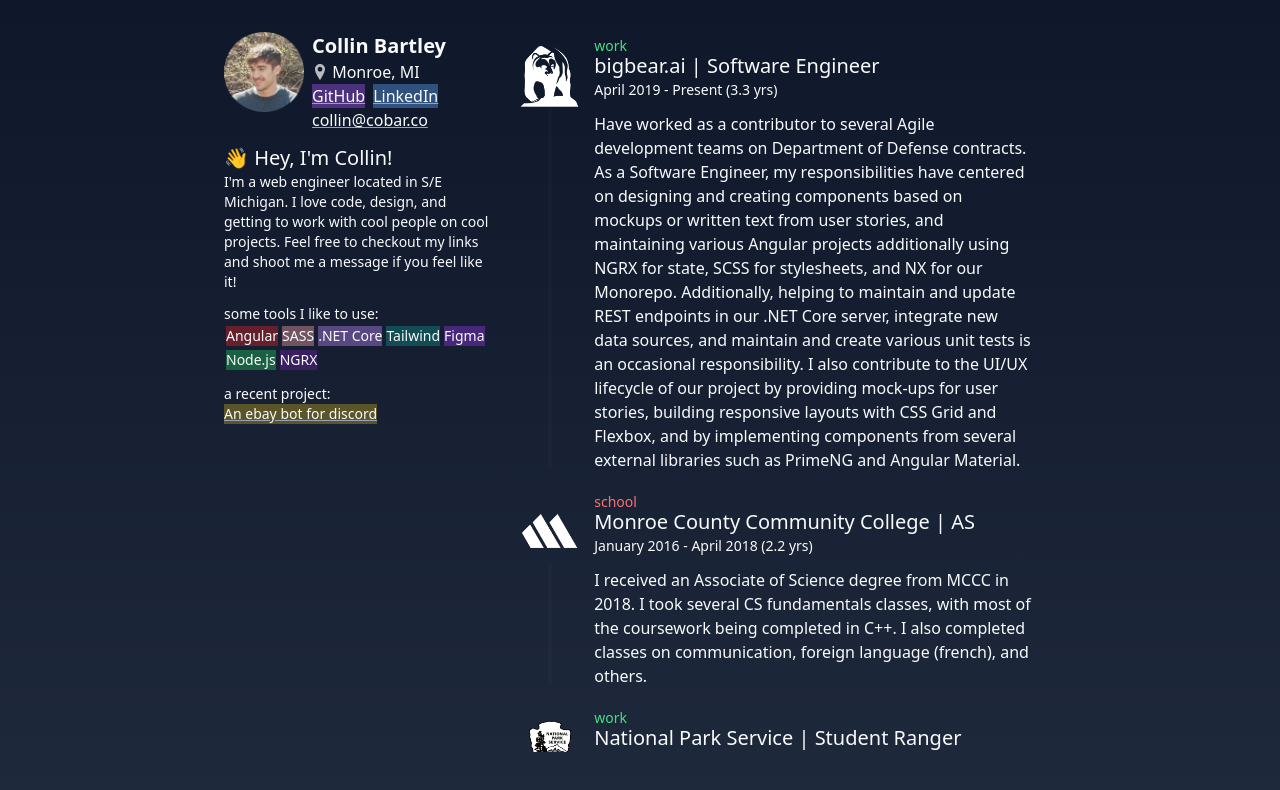
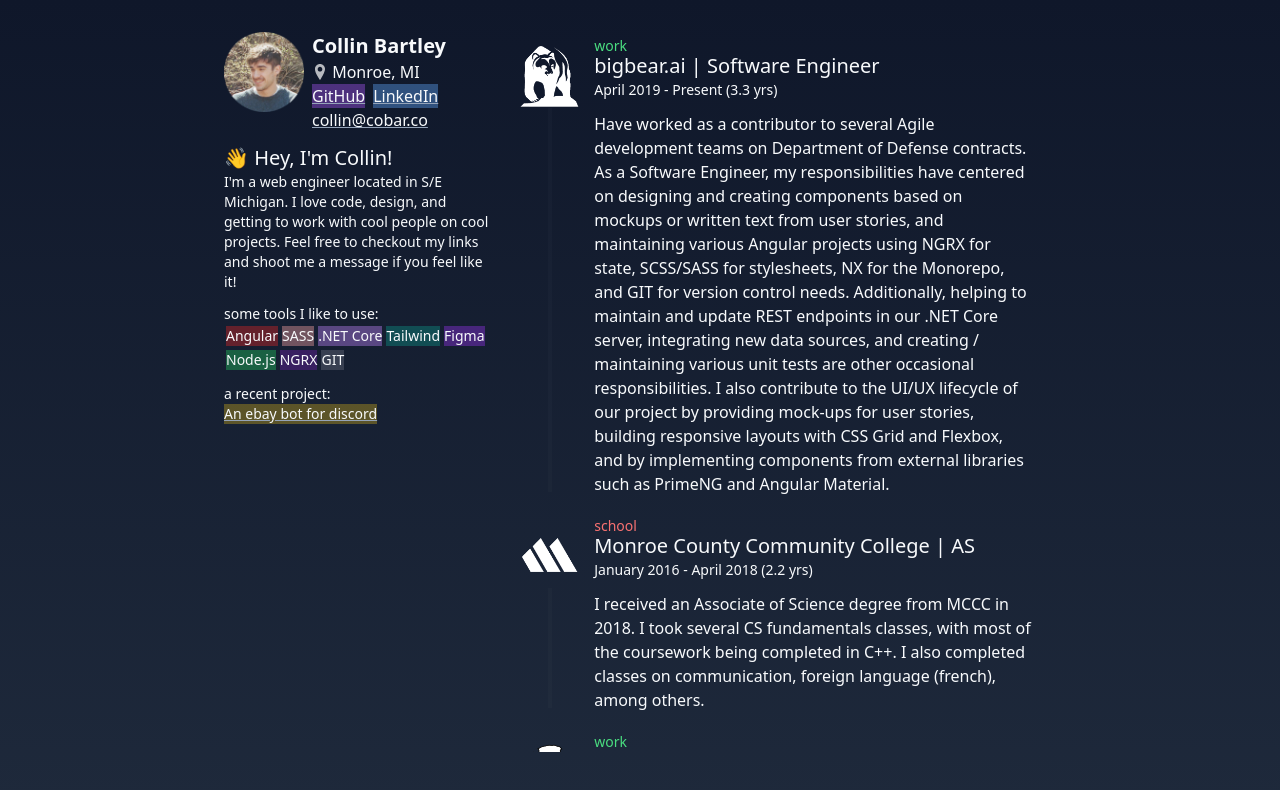
Before and after one commit to collinbartley/cobar, an Angular app: page / in a window 1280 px wide. Shown: the top 790 px of the page. Built offline with nearby package versions, Linux system fonts and the light colour scheme.

Commit message:
A few minor content tweaks.

```diff
--- a/src/app/app.component.html
+++ b/src/app/app.component.html
@@ -5,16 +5,16 @@
   <div class="col-span-1 md:col-span-2 overflow-scroll md:max-h-[90vh] md:pr-6">
     <app-entry iconPath="../assets/bigbear.png" entryType="work" title="bigbear.ai | Software Engineer" startDate="4/1/2019">
       Have worked as a contributor to several Agile development teams on Department of Defense contracts.
-      As a Software Engineer, my responsibilities have centered on designing and creating components based on mockups or written text from user stories, and maintaining various Angular projects additionally using NGRX for state, SCSS for stylesheets, and NX for our Monorepo.
-      Additionally, helping to maintain and update REST endpoints in our .NET Core server, integrate new data sources, and maintain and create various unit tests is an occasional responsibility.
-      I also contribute to the UI/UX lifecycle of our project by providing mock-ups for user stories, building responsive layouts with CSS Grid and Flexbox, and by implementing components from several external libraries such as PrimeNG and Angular Material.
+      As a Software Engineer, my responsibilities have centered on designing and creating components based on mockups or written text from user stories, and maintaining various Angular projects using NGRX for state, SCSS/SASS for stylesheets, NX for the Monorepo, and GIT for version control needs.
+      Additionally, helping to maintain and update REST endpoints in our .NET Core server, integrating new data sources, and creating / maintaining various unit tests are other occasional responsibilities.
+      I also contribute to the UI/UX lifecycle of our project by providing mock-ups for user stories, building responsive layouts with CSS Grid and Flexbox, and by implementing components from external libraries such as PrimeNG and Angular Material.
     </app-entry>
     <app-entry iconPath="../assets/mccc.png" entryType="school" title="Monroe County Community College | AS" startDate="1/1/2016" endDate="4/1/2018">
       I received an Associate of Science degree from MCCC in 2018. I took several CS fundamentals classes, with most of the coursework being completed in C++.
-      I also completed classes on communication, foreign language (french), and others.
+      I also completed classes on communication, foreign language (french), among others.
     </app-entry>
-    <app-entry iconPath="../assets/nps.png" entryType="work" title="National Park Service | Student Ranger" startDate="5/1/2015" endDate="8/1/2018">
-      As a member of the Kayak Team, I was tasked with helping to instruct and guide large groups of intercity youth on kayak expectations. Good communication, situational awareness, levelheadedness and interpersonal skills were important in safely navigating the waters and guiding the guests.
+    <app-entry iconPath="../assets/nps.png" entryType="work" title="River Raisin NBP | Student Ranger" startDate="5/1/2015" endDate="8/1/2018">
+      As a member of the Kayak Team (and Kayak Team Lead), I was tasked with helping to instruct and guide large groups of intercity youth on kayak expectations. Good communication, situational awareness, levelheadedness and interpersonal skills were important in safely navigating the waters and guiding the guests.
       As a member of the Media Team, I was tasked with assisting intermittent video and mixed-media projects for the National Park, in addition to helping maintain social media pages.
       Received various ACA Kayak and Kayak Instructor certifications, in addition to CPR and First Aid training.
     </app-entry>
--- a/src/app/components/bio/bio.component.html
+++ b/src/app/components/bio/bio.component.html
@@ -20,7 +20,7 @@
         <h2 class="inline-block m-0.5 bg-red-600 bg-opacity-40">Angular</h2> <h2 class="inline-block m-0.5 bg-red-300 bg-opacity-40">SASS</h2>
         <h2 class="inline-block m-0.5 bg-purple-400 bg-opacity-40">.NET Core</h2> <h2 class="inline-block m-0.5 bg-teal-600 bg-opacity-40">Tailwind</h2>
          <h2 class="inline-block m-0.5 bg-purple-600 bg-opacity-40">Figma</h2> <h2 class="inline-block m-0.5 bg-green-500 bg-opacity-40">Node.js</h2>
-         <h2 class="inline-block m-0.5 bg-purple-800 bg-opacity-40">NGRX</h2>
+         <h2 class="inline-block m-0.5 bg-purple-800 bg-opacity-40">NGRX</h2> <h2 class="inline-block m-0.5 bg-gray-500 bg-opacity-40">GIT</h2>
     </div>
     <div class="col-span-1 md:col-span-3 text-sm">
         <h2 class="float-left w-full">a recent project:</h2>
```
